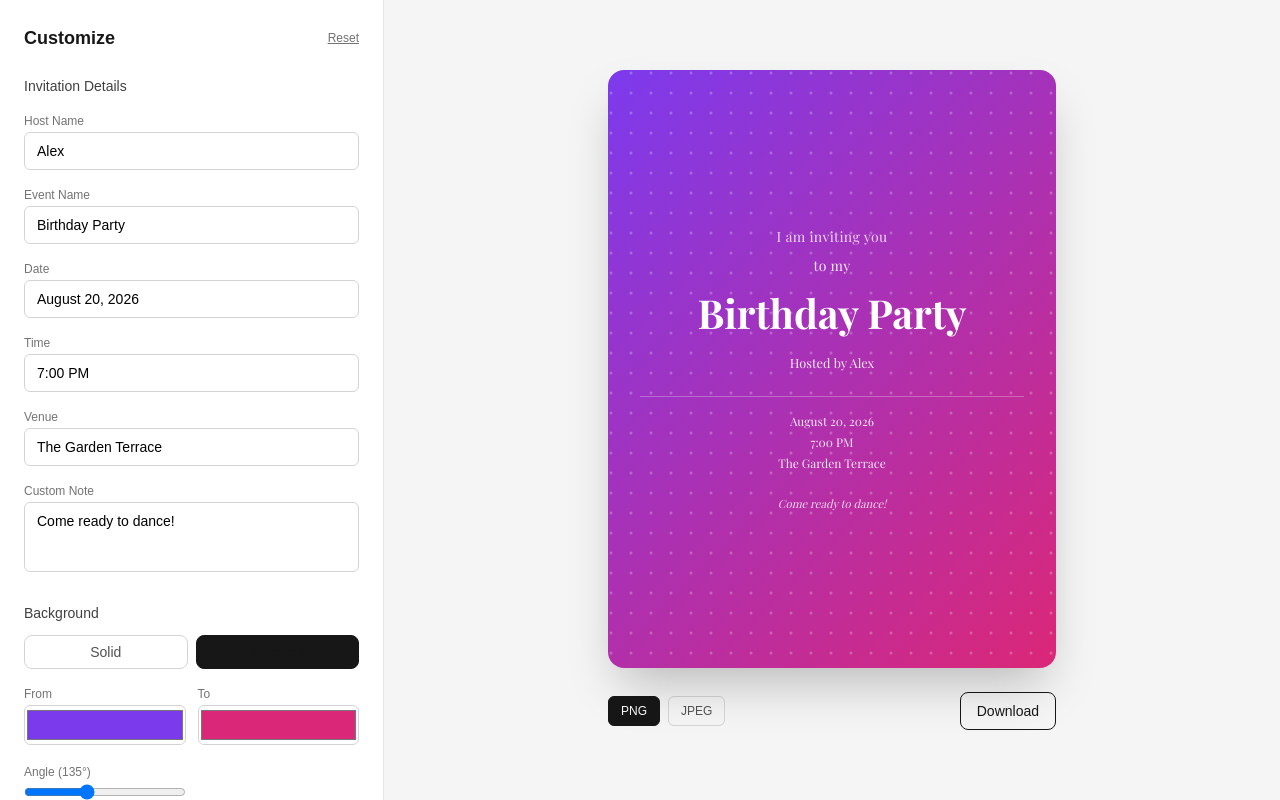
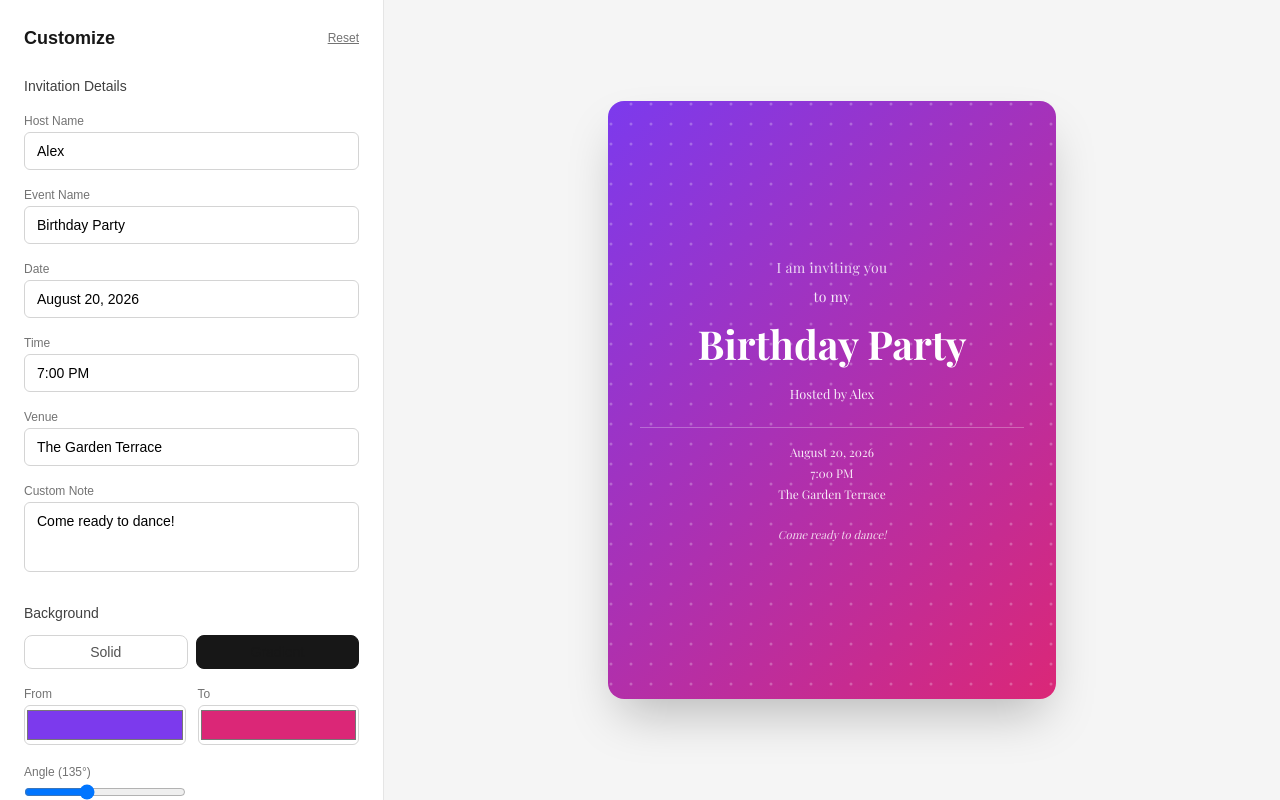
Before and after one commit to neducod/party-card, a Next.js app: page / in a window 1280 px wide. Built offline with nearby package versions, Linux system fonts and the light colour scheme.

Commit message:
deploy eror so i had to redeploy it after commenting the error out bc I am currently trying something out

```diff
--- a/app/page.tsx
+++ b/app/page.tsx
@@ -22,7 +22,7 @@ export default function Home() {
 
       <section className="flex flex-1 flex-col items-center justify-center gap-6 bg-neutral-100 p-8">
         <CardPreview ref={previewRef} state={cardState.state} />
-        <ExportBar targetRef={previewRef} fileName={cardState.state.details.eventName || "invitation"} />
+        {/* <ExportBar targetRef={previewRef} fileName={cardState.state.details.eventName || "invitation"} /> */}
       </section>
     </main>
   );
```
